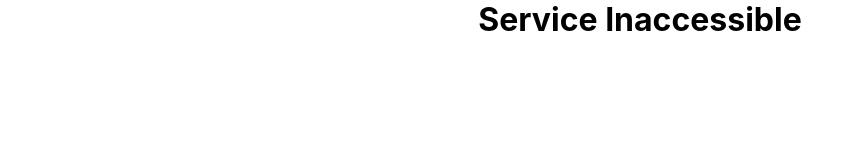
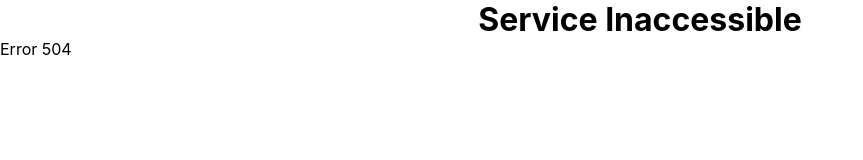
Before and after one commit to Watari15/PortFolio, a plain HTML site: page index.html in a window 1280 px wide. Shown: the whole page, without its empty margins (0-863 px from the left). Drawn offline with Linux system fonts and the light colour scheme.

Commit message:
Update index.html

```diff
--- a/index.html
+++ b/index.html
@@ -8,5 +8,6 @@
 </head>
 <body>
     <h1>Service Inaccessible</h1>
+    <p>Error 504</p>
 </body>
 </html>
```
